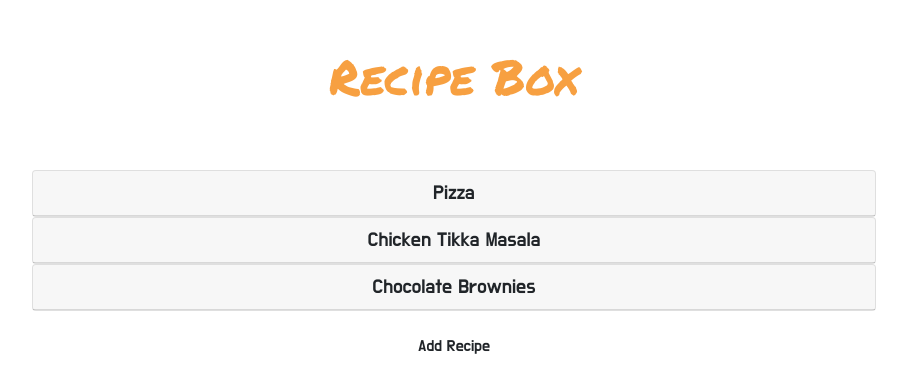
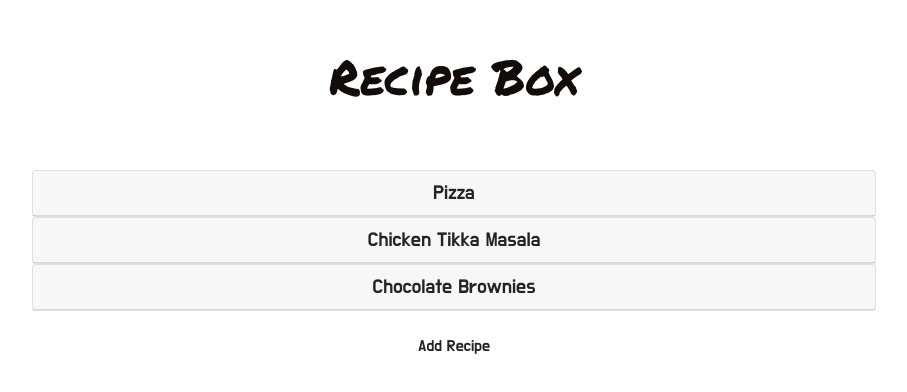
Before and after one commit to alanpaulprice/recipe-box, a React app: page / in a window 1280 px wide. Shown: the whole page, without its empty margins (186-1093 px from the left). Built offline with nearby package versions, Linux system fonts and the light colour scheme.

Commit message:
changed color scheme from orange to brown

```diff
--- a/src/styles/style.less
+++ b/src/styles/style.less
@@ -1,5 +1,5 @@
-// B3D89C 808080
-@color-1: #FCDDBB;
+// B3D89C 808080 654236 FCDDBB
+@color-1: #654236;
 @color-2: darken(@color-1, 25%);
 
 *{
```
